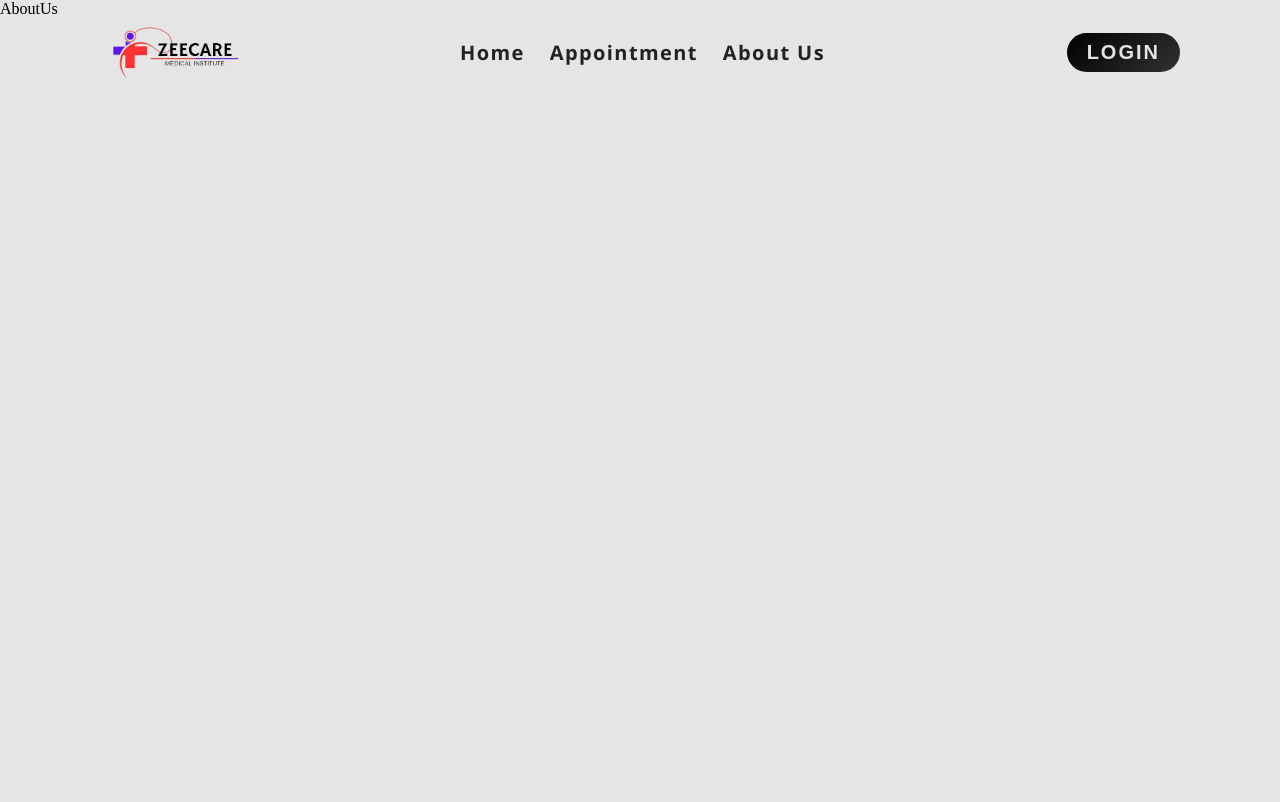
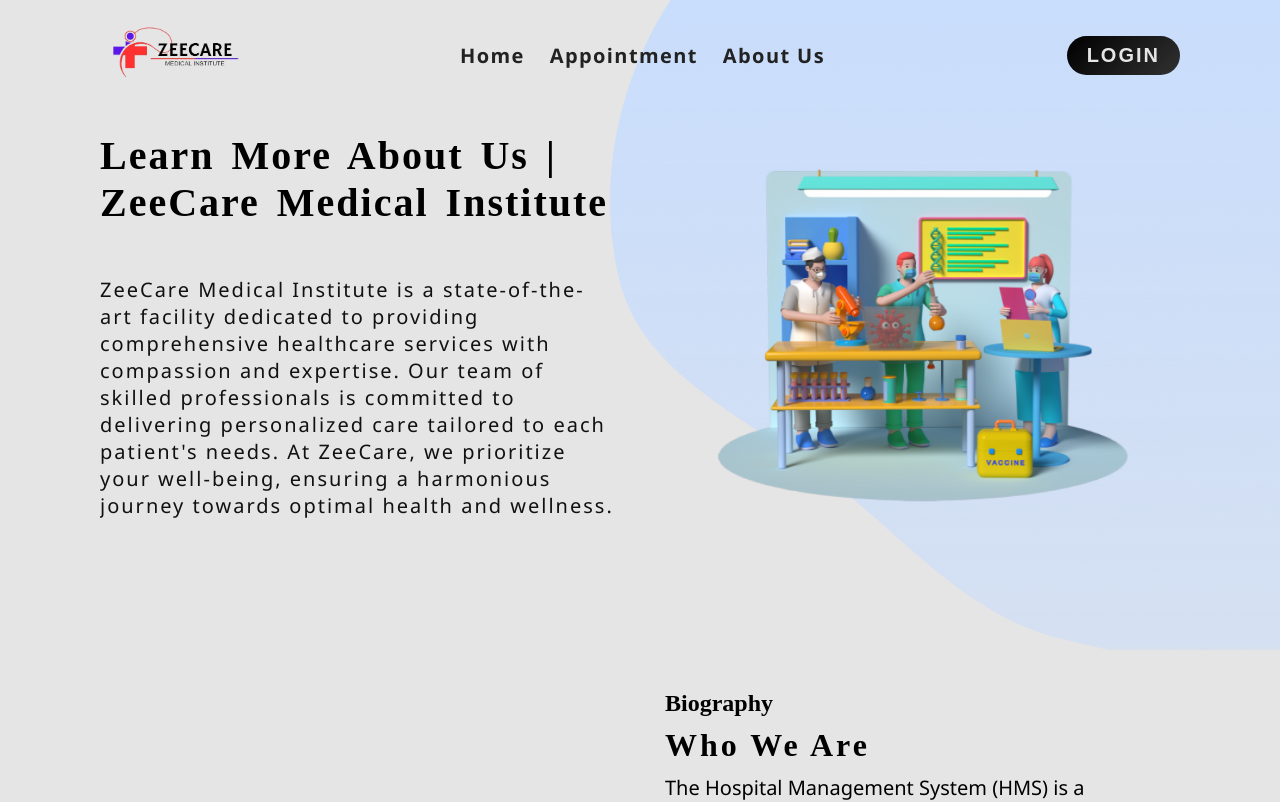
Before and after one commit to vikram17dp/Hosptial_Management_System, a React (Vite) app in the folder FrontEnd/: page /about in a window 1280 px wide. Shown: the top 802 px of the page. Built offline with nearby package versions, Linux system fonts and the light colour scheme; no server answers.

Commit message:
Appointment page

```diff
--- a/FrontEnd/src/App.css
+++ b/FrontEnd/src/App.css
@@ -599,6 +599,9 @@ input[type="time"]:before {
 }
 .logo-img{
   width: 150px;
+  cursor: pointer;
+
+
 }
 footer .logo-img{
   width: 100%;
--- /dev/null
+++ b/FrontEnd/src/components/AppointmentForm.jsx
@@ -0,0 +1,11 @@
+import React from 'react'
+
+function AppointmentForm() {
+  return (
+    <div>
+
+    </div>
+  )
+}
+
+export default AppointmentForm
--- a/FrontEnd/src/components/NavBar.jsx
+++ b/FrontEnd/src/components/NavBar.jsx
@@ -32,8 +32,10 @@ const Navbar = () => {
   return (
     <>
       <nav className={"container"}>
-        <div className="logo">
-          <img src="/logo.png" alt="logo" className="logo-img" />
+        <div className="logo" >
+        <Link to="/">
+            <img src="/logo.png" alt="logo" className="logo-img" />
+          </Link>
         </div>
         <div className={show ? "navLinks showmenu" : "navLinks"}>
           <div className="links">
--- a/FrontEnd/src/pages/AboutUs.jsx
+++ b/FrontEnd/src/pages/AboutUs.jsx
@@ -1,10 +1,17 @@
 import React from 'react'
-
+import Hero from '../components/Hero'
+import Biography from '../components/Biography'
 const AboutUs = () => {
   return (
-    <div>
-      AboutUs
-    </div>
+    <>
+      <Hero
+        title={"Learn More About Us | ZeeCare Medical Institute"}
+        imageUrl={"/about.png"}
+      />
+      <Biography
+        imageurl={"/whoweare.png"}
+      />
+    </>
   )
 }
 
--- a/FrontEnd/src/pages/Appointment.jsx
+++ b/FrontEnd/src/pages/Appointment.jsx
@@ -1,10 +1,15 @@
 import React from 'react'
-
+import AppointmentForm from '../components/AppointmentForm'
+import Hero from '../components/Hero'
 const Appointment = () => {
   return (
-    <div>
-      Appointment
-    </div>
+    <>
+       <Hero
+        title={"Schedule Your Appointment | ZeeCare Medical Institute"}
+        imageUrl={"/signin.png"}
+      />
+      <AppointmentForm/>
+    </>
   )
 }
 
```
